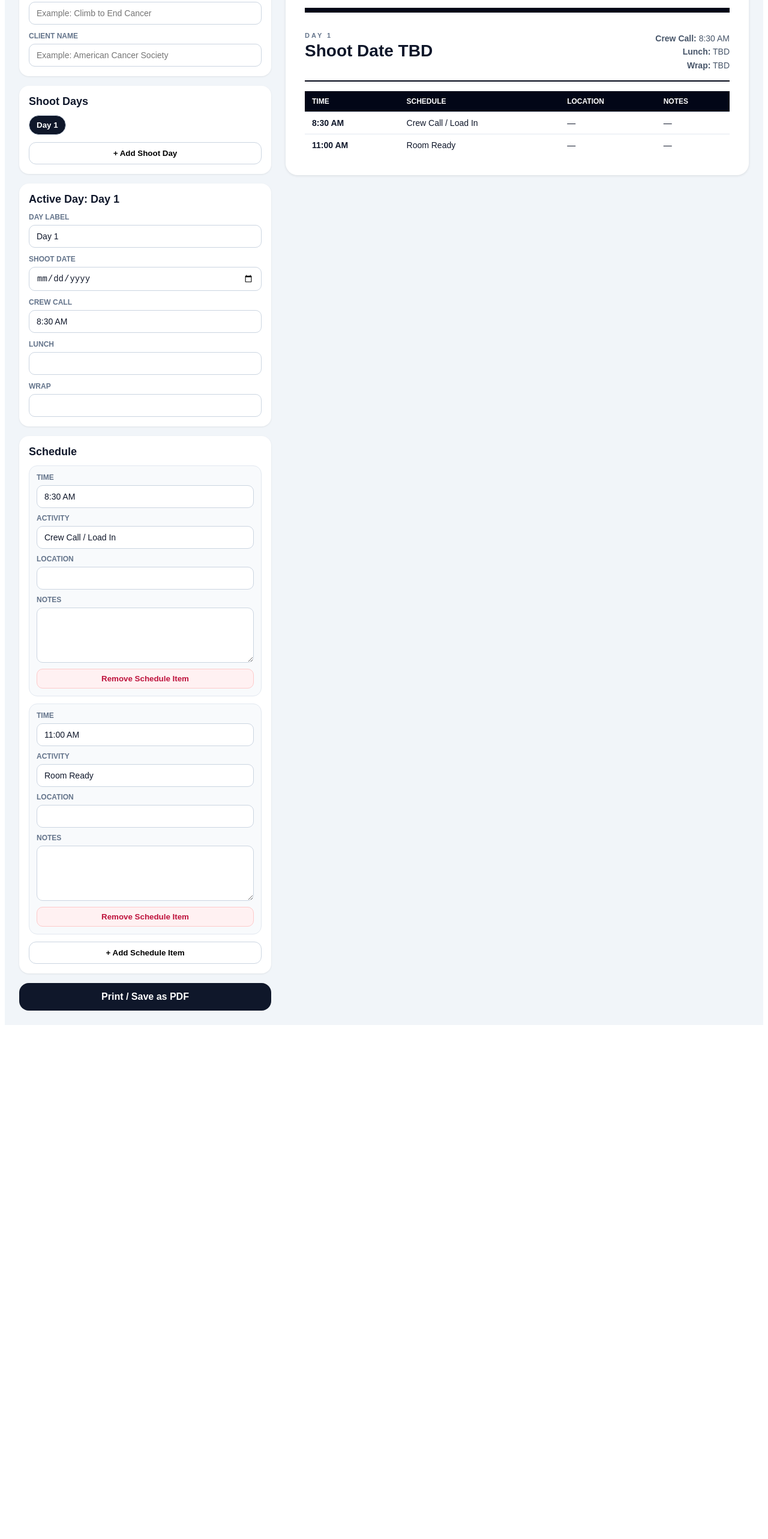
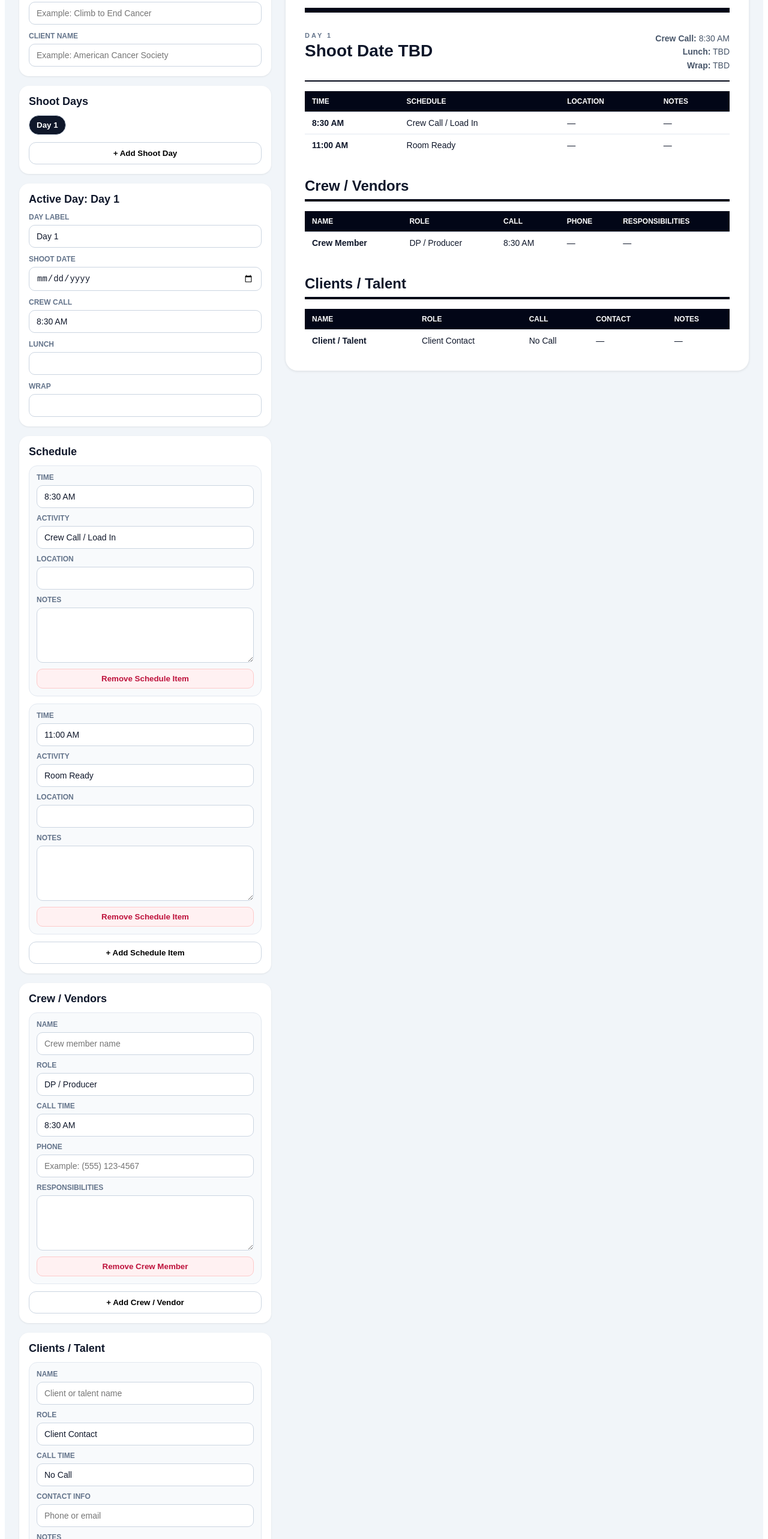
Before and after one commit to Innesrod/call-sheet-app, a React (Vite) app: page / in a window 1280 px wide. Shown: the part 234-2800 px from the top of the page at 60% size. Before the commit the page ends 1951 px from the top, so only its background shows below. Built offline with nearby package versions, Linux system fonts and the light colour scheme.

Commit message:
Update App.jsx

```diff
--- a/src/App.jsx
+++ b/src/App.jsx
@@ -13,11 +13,45 @@ const createDay = (number) => ({
   ],
 });
 
+const createCrewMember = () => ({
+  id: Date.now() + Math.random(),
+  name: "",
+  role: "",
+  callTime: "",
+  phone: "",
+  responsibility: "",
+});
+
+const createClient = () => ({
+  id: Date.now() + Math.random(),
+  name: "",
+  role: "",
+  callTime: "",
+  contact: "",
+  notes: "",
+});
+
 export default function App() {
   const [projectName, setProjectName] = useState("");
   const [clientName, setClientName] = useState("");
   const [shootDays, setShootDays] = useState([createDay(1)]);
   const [activeDayIndex, setActiveDayIndex] = useState(0);
+
+  const [crew, setCrew] = useState([
+    {
+      ...createCrewMember(),
+      role: "DP / Producer",
+      callTime: "8:30 AM",
+    },
+  ]);
+
+  const [clients, setClients] = useState([
+    {
+      ...createClient(),
+      role: "Client Contact",
+      callTime: "No Call",
+    },
+  ]);
 
   const activeDay = shootDays[activeDayIndex];
 
@@ -94,6 +128,42 @@ export default function App() {
     );
   };
 
+  const updateCrew = (crewIndex, field, value) => {
+    setCrew((items) =>
+      items.map((item, index) =>
+        index === crewIndex ? { ...item, [field]: value } : item
+      )
+    );
+  };
+
+  const addCrewMember = () => {
+    setCrew((items) => [...items, createCrewMember()]);
+  };
+
+  const removeCrewMember = (crewIndex) => {
+    setCrew((items) =>
+      items.length > 1 ? items.filter((_, index) => index !== crewIndex) : items
+    );
+  };
+
+  const updateClient = (clientIndex, field, value) => {
+    setClients((items) =>
+      items.map((item, index) =>
+        index === clientIndex ? { ...item, [field]: value } : item
+      )
+    );
+  };
+
+  const addClient = () => {
+    setClients((items) => [...items, createClient()]);
+  };
+
+  const removeClient = (clientIndex) => {
+    setClients((items) =>
+      items.length > 1 ? items.filter((_, index) => index !== clientIndex) : items
+    );
+  };
+
   const handlePrint = () => {
     window.print();
   };
@@ -116,7 +186,8 @@ export default function App() {
               border: none !important;
             }
 
-            .day-section {
+            .day-section,
+            .people-section {
               page-break-inside: avoid;
             }
           }
@@ -125,7 +196,7 @@ export default function App() {
 
       <div className="no-print" style={styles.editor}>
         <h1>CIF Call Sheet Builder</h1>
-        <p style={styles.muted}>Phase 1: Multi-day shoot + schedule</p>
+        <p style={styles.muted}>Phase 2: Crew + Clients</p>
 
         <Section title="Project Info">
           <Input
@@ -208,33 +279,25 @@ export default function App() {
               <Input
                 label="Time"
                 value={item.time}
-                onChange={(value) =>
-                  updateScheduleItem(index, "time", value)
-                }
+                onChange={(value) => updateScheduleItem(index, "time", value)}
               />
 
               <Input
                 label="Activity"
                 value={item.activity}
-                onChange={(value) =>
-                  updateScheduleItem(index, "activity", value)
-                }
+                onChange={(value) => updateScheduleItem(index, "activity", value)}
               />
 
               <Input
                 label="Location"
                 value={item.location}
-                onChange={(value) =>
-                  updateScheduleItem(index, "location", value)
-                }
+                onChange={(value) => updateScheduleItem(index, "location", value)}
               />
 
               <Textarea
                 label="Notes"
                 value={item.notes}
-                onChange={(value) =>
-                  updateScheduleItem(index, "notes", value)
-                }
+                onChange={(value) => updateScheduleItem(index, "notes", value)}
               />
 
               <button
@@ -248,6 +311,108 @@ export default function App() {
 
           <button onClick={addScheduleItem} style={styles.secondaryButton}>
             + Add Schedule Item
+          </button>
+        </Section>
+
+        <Section title="Crew / Vendors">
+          {crew.map((member, index) => (
+            <div key={member.id} style={styles.card}>
+              <Input
+                label="Name"
+                value={member.name}
+                onChange={(value) => updateCrew(index, "name", value)}
+                placeholder="Crew member name"
+              />
+
+              <Input
+                label="Role"
+                value={member.role}
+                onChange={(value) => updateCrew(index, "role", value)}
+                placeholder="Example: Audio Tech"
+              />
+
+              <Input
+                label="Call Time"
+                value={member.callTime}
+                onChange={(value) => updateCrew(index, "callTime", value)}
+                placeholder="Example: 8:30 AM"
+              />
+
+              <Input
+                label="Phone"
+                value={member.phone}
+                onChange={(value) => updateCrew(index, "phone", value)}
+                placeholder="Example: (555) 123-4567"
+              />
+
+              <Textarea
+                label="Responsibilities"
+                value={member.responsibility}
+                onChange={(value) => updateCrew(index, "responsibility", value)}
+              />
+
+              <button
+                onClick={() => removeCrewMember(index)}
+                style={styles.smallDangerButton}
+              >
+                Remove Crew Member
+              </button>
+            </div>
+          ))}
+
+          <button onClick={addCrewMember} style={styles.secondaryButton}>
+            + Add Crew / Vendor
+          </button>
+        </Section>
+
+        <Section title="Clients / Talent">
+          {clients.map((client, index) => (
+            <div key={client.id} style={styles.card}>
+              <Input
+                label="Name"
+                value={client.name}
+                onChange={(value) => updateClient(index, "name", value)}
+                placeholder="Client or talent name"
+              />
+
+              <Input
+                label="Role"
+                value={client.role}
+                onChange={(value) => updateClient(index, "role", value)}
+                placeholder="Example: Interview Subject"
+              />
+
+              <Input
+                label="Call Time"
+                value={client.callTime}
+                onChange={(value) => updateClient(index, "callTime", value)}
+                placeholder="Example: 10:00 AM"
+              />
+
+              <Input
+                label="Contact Info"
+                value={client.contact}
+                onChange={(value) => updateClient(index, "contact", value)}
+                placeholder="Phone or email"
+              />
+
+              <Textarea
+                label="Notes"
+                value={client.notes}
+                onChange={(value) => updateClient(index, "notes", value)}
+              />
+
+              <button
+                onClick={() => removeClient(index)}
+                style={styles.smallDangerButton}
+              >
+                Remove Client / Talent
+              </button>
+            </div>
+          ))}
+
+          <button onClick={addClient} style={styles.secondaryButton}>
+            + Add Client / Talent
           </button>
         </Section>
 
@@ -314,6 +479,62 @@ export default function App() {
             </table>
           </div>
         ))}
+
+        <div className="people-section" style={styles.peopleSection}>
+          <h2 style={styles.previewSectionTitle}>Crew / Vendors</h2>
+
+          <table style={styles.table}>
+            <thead>
+              <tr>
+                <th style={styles.th}>Name</th>
+                <th style={styles.th}>Role</th>
+                <th style={styles.th}>Call</th>
+                <th style={styles.th}>Phone</th>
+                <th style={styles.th}>Responsibilities</th>
+              </tr>
+            </thead>
+
+            <tbody>
+              {crew.map((member) => (
+                <tr key={member.id}>
+                  <td style={styles.tdStrong}>{member.name || "Crew Member"}</td>
+                  <td style={styles.td}>{member.role || "—"}</td>
+                  <td style={styles.td}>{member.callTime || "—"}</td>
+                  <td style={styles.td}>{member.phone || "—"}</td>
+                  <td style={styles.td}>{member.responsibility || "—"}</td>
+                </tr>
+              ))}
+            </tbody>
+          </table>
+        </div>
+
+        <div className="people-section" style={styles.peopleSection}>
+          <h2 style={styles.previewSectionTitle}>Clients / Talent</h2>
+
+          <table style={styles.table}>
+            <thead>
+              <tr>
+                <th style={styles.th}>Name</th>
+                <th style={styles.th}>Role</th>
+                <th style={styles.th}>Call</th>
+                <th style={styles.th}>Contact</th>
+                <th style={styles.th}>Notes</th>
+              </tr>
+            </thead>
+
+            <tbody>
+              {clients.map((client) => (
+                <tr key={client.id}>
+                  <td style={styles.tdStrong}>{client.name || "Client / Talent"}</td>
+                  <td style={styles.td}>{client.role || "—"}</td>
+                  <td style={styles.td}>{client.callTime || "—"}</td>
+                  <td style={styles.td}>{client.contact || "—"}</td>
+                  <td style={styles.td}>{client.notes || "—"}</td>
+                </tr>
+              ))}
+            </tbody>
+          </table>
+        </div>
       </div>
     </div>
   );
@@ -567,6 +788,15 @@ const styles = {
     color: "#475569",
     lineHeight: 1.6,
   },
+  peopleSection: {
+    marginTop: 36,
+  },
+  previewSectionTitle: {
+    borderBottom: "4px solid #020617",
+    paddingBottom: 8,
+    marginBottom: 16,
+    fontSize: 24,
+  },
   table: {
     width: "100%",
     borderCollapse: "collapse",
```
